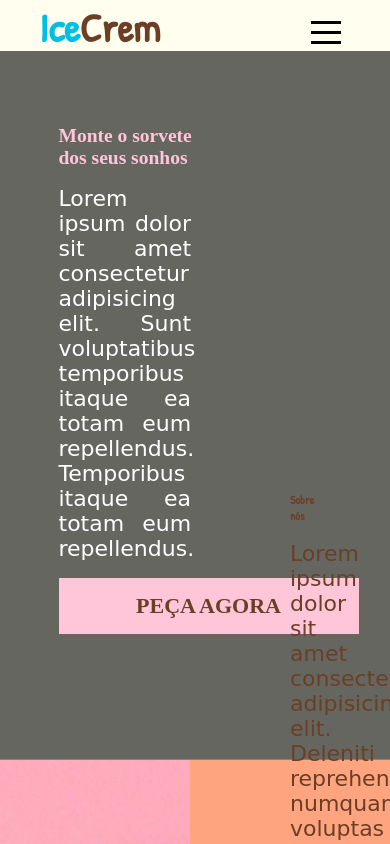
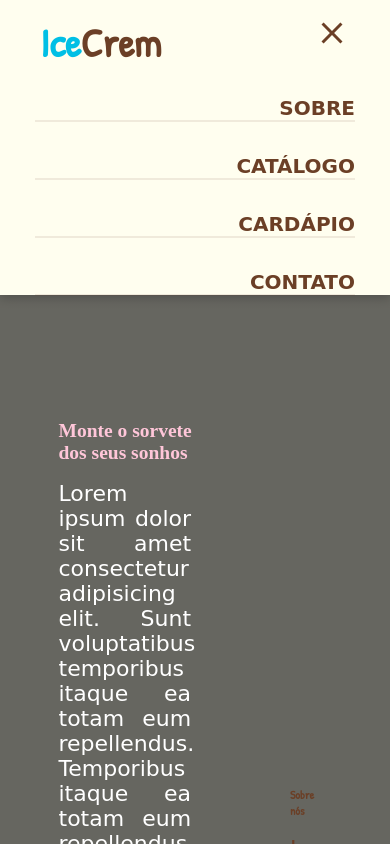
Before and after one commit to ferreira-leonardo/21.Projeto-sorveteria, a plain HTML site: page index.html in a window 390 px wide. Both pictures are taken after a click on the button 326 px from the left and 29 px from the top of the page. Shown: the top 844 px of the page. Drawn offline with nearby package versions, Linux system fonts and the light colour scheme.

Commit message:
atualização

```diff
--- a/index.html
+++ b/index.html
@@ -13,35 +13,49 @@
 
     <header>
 
-        <div class="header">
+        <nav class="nav-bar">
 
-            <h1><span>Ice</span>Crem</h1>
+            <div class="logo">
+                <h1>Ice<span>Crem</span></h1>
+            </div>
 
-            <nav class="nav">
+            <div class="nav-list">
 
-                <button id="btn-mobile"><span id="hamburger"></span></button>
+                <ul>
 
-                <ul class="menu">
+                    <li class="nav-itens"><a href="#" class="nav-link">Sobre</a></li>
 
-                    <a href="">
-                        <li>Sobre</li>
-                    </a>
+                    <li class="nav-itens"><a href="#" class="nav-link">Catálogo</a></li>
 
-                    <a href="">
-                        <li>Catálogo</li>
-                    </a>
+                    <li class="nav-itens"><a href="#" class="nav-link">Cardápio</a></li>
 
-                    <a href="">
-                        <li>Cardápio</li>
-                    </a>
-
-                    <a href="">
-                        <li>Contato</li>
-                    </a>
+                    <li class="nav-itens"><a href="#" class="nav-link">Contato</a></li>
 
                 </ul>
 
-            </nav>
+            </div>
+
+            <div class="mobile-menu-icon">
+                <button onclick="menuShow()">
+                    <img src="img/menu_white_36dp.svg" alt="" class="icon">
+                </button>
+            </div>
+
+        </nav>
+
+        <div class="mobile-menu">
+
+            <ul>
+
+                <li class="nav-itens"><a href="#" class="nav-link">Sobre</a></li>
+
+                <li class="nav-itens"><a href="#" class="nav-link">Catálogo</a></li>
+
+                <li class="nav-itens"><a href="#" class="nav-link">Cardápio</a></li>
+
+                <li class="nav-itens"><a href="#" class="nav-link">Contato</a></li>
+
+            </ul>
 
         </div>
 
--- a/scripts/script.js
+++ b/scripts/script.js
@@ -1,8 +1,10 @@
-const btnMobile = document.getElementById('btn-mobile');
-
-function toggleMenu() {
-    const nav = document.getElementById('nav');
-    nav.classList.toggle('active');
+function menuShow() {
+    let menuMobile = document.querySelector('.mobile-menu');
+    if (menuMobile.classList.contains('open')) {
+        menuMobile.classList.remove('open');
+        document.querySelector('.icon').src = "img/menu_white_36dp.svg";
+    } else {
+        menuMobile.classList.add('open');
+        document.querySelector('.icon').src = "img/close_white_36dp.svg";
+    }
 }
-
-btnMobile.addEventListener('click', toggleMenu);
--- a/styles/media.css
+++ b/styles/media.css
@@ -8,9 +8,7 @@
     --laranja: #FFCB85;
 }
 
-.btn-mobili{
-    display: none;
-}
+
 
 @media (min-width: 769px) and (max-width: 1024px){
 
@@ -150,37 +148,46 @@
 
 @media (max-width: 768px){
 
-    .header{
-        align-items: center;
+    .nav-bar{
+        padding: 1.5rem 4rem;
+        justify-content: space-between;
     }
 
-    .header nav > ul{
+    .nav-itens{
         display: none;
     }
 
-    #btn-mobile{
-        display: flex;
-        padding: 10px 1rem .5rem 1rem;
-        font-size: 1rem;
-        border: none;
-        background: none;
-        cursor: pointer;
+    .login-button{
+        display: none;
     }
 
-    #hamburger{
+    .mobile-menu-icon{
         display: block;
-        border-top: 3px solid;
-        width: 30px;
     }
 
-    #hamburger::after, #hamburger::before{
-        content: '';
+    .mobile-menu-icon button{
+        background-color: transparent;
+        border: none;
+        cursor: pointer;
+
+    }
+
+    .mobile-menu ul{
+        display: flex;
+        flex-direction: column;
+        gap: 2rem;
+        text-align: end;
+        padding: 0 2rem 1rem 2rem;
+    }
+
+    .mobile-menu .nav-itens{
         display: block;
-        width: 30px;
-        height: 3px;
-        background: currentColor;
-        margin-top: 7px;
-        transition: .3s;
-        position: relative;
+        padding-top: 1.2rem;
+        border-bottom: 2px solid rgba(107, 63, 38, 0.1);
+    }
+
+    .open{
+        display: block;
+        height: 25vh;
     }
 }
--- a/styles/style.css
+++ b/styles/style.css
@@ -37,52 +37,86 @@ body{
 }
 
 header{
-    height: 6vh;
-    padding-top: .6vh;
     background-color: #fffeef;
-    position: fixed;
-    top:0;
-    left: 0;
-    width: 100%;
-    z-index: 1;
+    box-shadow: 0px 3px 10px #24252a3f;
+    z-index: 1000;
 }
 
-.header{
+.nav-bar{
     display: flex;
-    flex-direction: row;
-    justify-content: space-between;
-    align-items: center;
-    margin: 0 10vw;
+    justify-content: space-around;
+    gap: 1vw;
+
+
 }
 
-.header h1, .header h1>span{
-    font-family: var(--font);
-    font-size: 4rem;
-    color: #6B3F26;
-    margin-top: -.6vh;
+.logo{
+    display: flex;
+    align-items: center;
 }
 
-.header h1>span{
+.logo h1{
     color: rgb(0, 191, 229);
+    font-size: 4rem;
+    font-family: 'Patrick Hand', cursive;
 }
 
-.header nav > ul{
+.logo h1 span{
+    color: #6b3f26;
+    font-size: 4rem;
+}
+
+.nav-list{
     display: flex;
-    gap: 50px;
+    align-items: center;
+}
+
+.nav-list ul{
+    display: flex;
+    justify-content: center;
+    list-style: none;
+}
+
+.nav-itens{
+    margin: 0 15px;
+    transition: .4s all;
+}
+
+.nav-link{
+    text-decoration: none;
+    font-size: 2rem;
+    color: #6b3f26;
     font-family: cursive;
-    font-size: 4.5rem;
     font-weight: 600;
     text-transform: uppercase;
+    transition: .2s all;
 }
 
-.header li{
-    color: #6B3F26;
-    transition: .5s all;
+.nav-itens:hover, .nav-link:hover{
+    color: rgb(0, 191, 229);
+    scale: 1.07;
 }
 
-.header li:hover{
-    letter-spacing:.4px;
-    color: rgb(0, 191, 229);
+.login-button button{
+    border: none;
+    background-color: #0187a7;
+    padding: 10px 15px;
+    border-radius: 5px;
+}
+
+.login-button button a{
+    color: white;
+    font-weight: 500;
+    font-size: 1rem;
+    text-decoration: none;
+}
+
+.mobile-menu-icon{
+    display: none;
+}
+
+.mobile-menu{
+    display: none;
 }
 
 
```
Also changed, not shown: img/close_white_36dp.svg (added), img/menu_white_36dp.svg (added).
